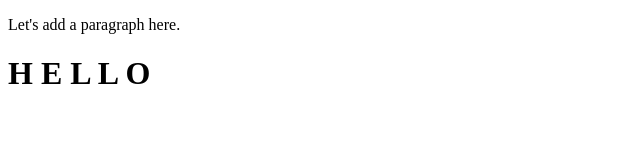
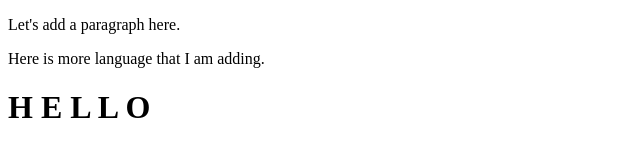
Before and after one commit to mvandervert/TextDemo, a plain HTML site: page index.html in a window 1280 px wide. Shown: the whole page, without its empty margins (0-640 px from the left). Drawn offline with Linux system fonts and the light colour scheme.

Commit message:
added another paragraph

```diff
--- a/index.html
+++ b/index.html
@@ -8,6 +8,8 @@
 <body>
 
     <p>Let's add a paragraph here.</p>
+
+    <p>Here is more language that I am adding.</p>
     <h1>
         <span class="letter">H</span>
         <span class="letter">E</span>
```
